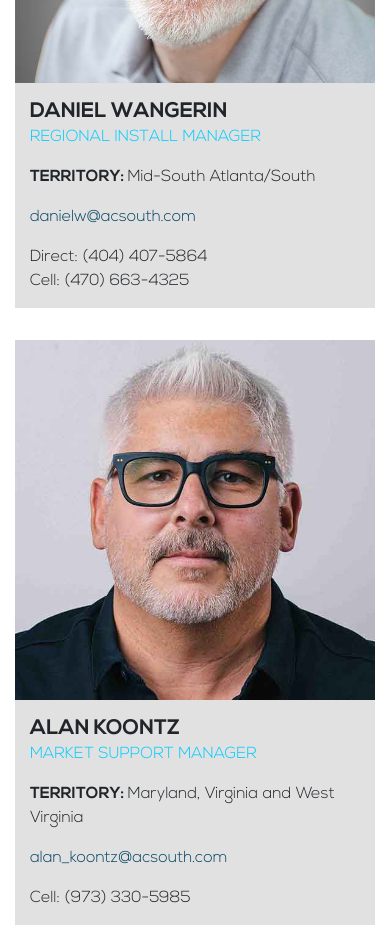
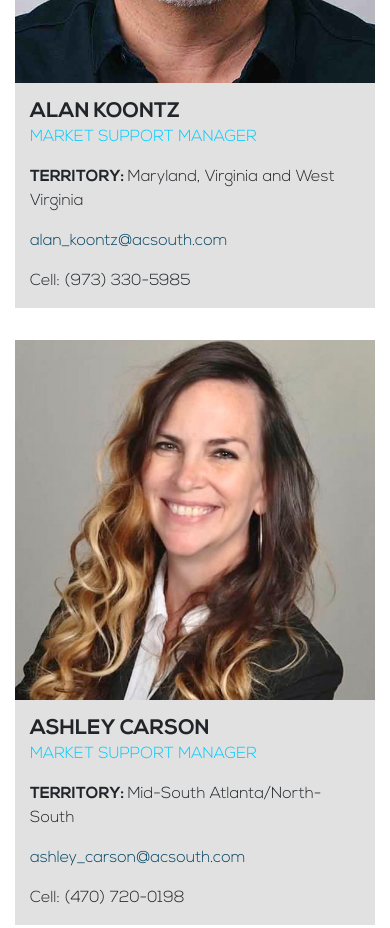
Before and after one commit to Nicscott01/acs-store, a website: page regional-managers.html in a window 390 px wide. Shown: the part 3100-4028 px from the top of the page. Drawn offline with nearby package versions, Linux system fonts and the light colour scheme.

```diff
--- a/regional-managers.html
+++ b/regional-managers.html
@@ -191,27 +191,6 @@
                     <div class="col-12 col-lg-6 manager">
                         <div class="row">
                             <div class="col-12 col-md-6 headshot p-0">
-                                <img class="img-fluid" srcset="assets/images/daniel-wangerin.jpg 295w, assets/images/daniel-wangerin@2x.jpg 590w" src="assets/images/daniel-wangerin.jpg" width="294" height="294" alt=""/>
-                            </div>
-                            <div class="col-12 col-md-6 info py-3 d-flex flex-column justify-content-between">
-                                <div class="top">
-                                    <h2 class="mb-0 name">Daniel Wangerin</h2>
-                                    <p class="title">Regional Install Manager</p>
-                                    <p><strong class="text-uppercase">Territory: </strong>Mid-South Atlanta/South</p>
-                                </div>
-                                <div class="bottom">
-                                    <p><a href="mailto:danielw@acsouth.com">danielw@acsouth.com</a></p>
-                                    <p class="mb-0">
-    Direct: (404) 407-5864<br>
-    Cell: (470) 663-4325</p>
-                                </div>
-                            </div>
-
-                        </div>
-                    </div>
-                    <div class="col-12 col-lg-6 manager">
-                        <div class="row">
-                            <div class="col-12 col-md-6 headshot p-0">
                                 <img class="img-fluid" srcset="assets/images/alan-koontz.jpg 295w, assets/images/alan-koontz@2x.jpg 590w" src="assets/images/alan-koontz.jpg" width="294" height="294" alt=""/>
                             </div>
                             <div class="col-12 col-md-6 info py-3 d-flex flex-column justify-content-between">
@@ -238,7 +217,7 @@
                                 <div class="top">
                                     <h2 class="mb-0 name">Ashley Carson</h2>
                                     <p class="title">Market Support Manager</p>
-                                    <p><strong class="text-uppercase">Territory: </strong>Mid-South Atlanta/North</p>
+                                    <p><strong class="text-uppercase">Territory: </strong>Mid-South Atlanta/North-South</p>
                                 </div>
                                 <div class="bottom">
                                     <p><a href="mailto:ashley_carson@acsouth.com">ashley_carson@acsouth.com</a></p>
```
Also changed, not shown: emergency-after-hours.html (+1 -1 lines), forms.html (+1 -0 lines), README.md, 1 other file.
